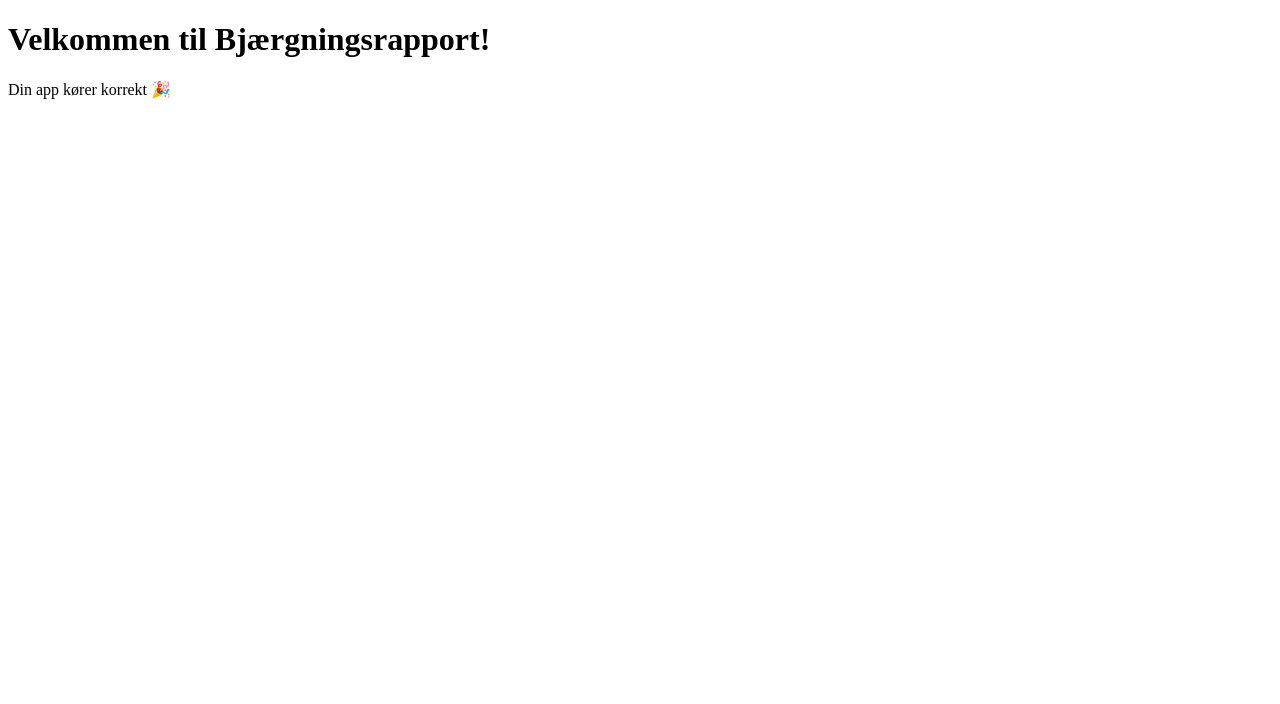
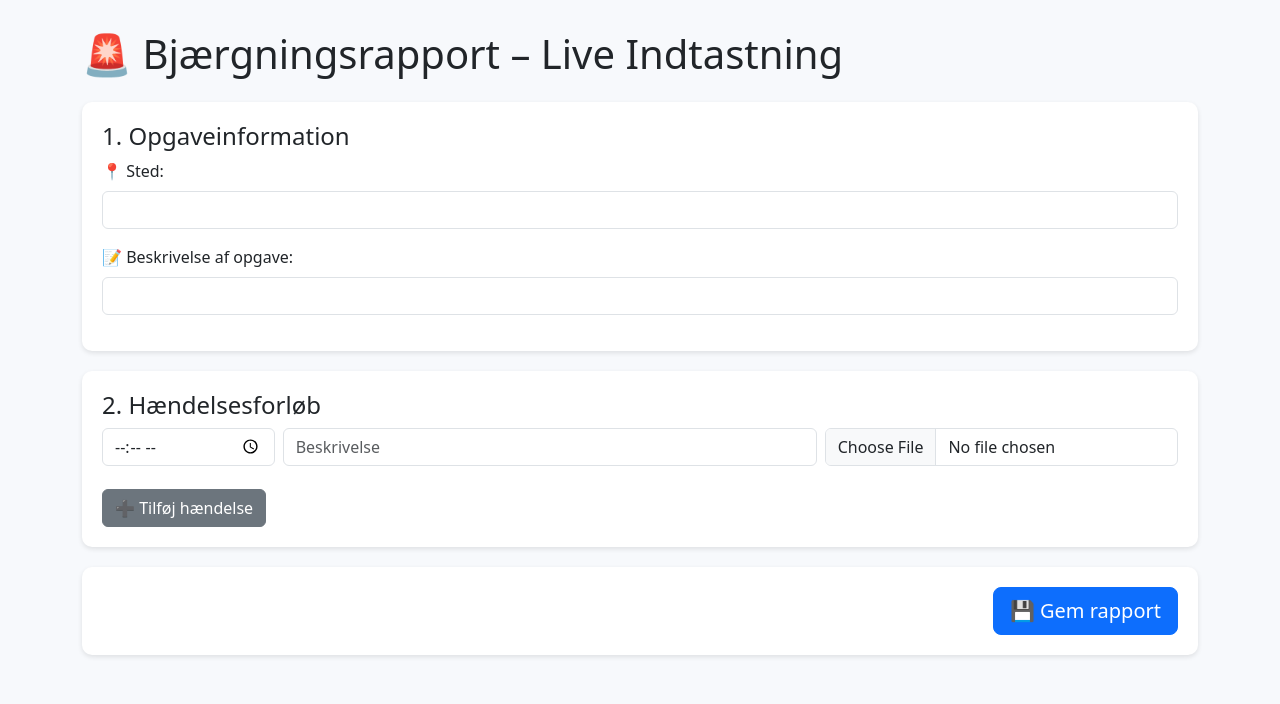
Before and after one commit to Simonsen9430/bjaergningsrapport, a Flask app: page / in a window 1280 px wide. Shown: the top 704 px of the page. Run offline with Flask 3, Linux system fonts and the light colour scheme.

Commit message:
Tilføjet live formular til index.html

```diff
--- a/templates/index.html
+++ b/templates/index.html
@@ -2,10 +2,86 @@
 <html lang="da">
 <head>
     <meta charset="UTF-8">
-    <title>Bjærgningsrapport</title>
+    <meta name="viewport" content="width=device-width, initial-scale=1">
+    <title>Bjærgningsrapport Live</title>
+    <link href="https://cdn.jsdelivr.net/npm/bootstrap@5.3.2/dist/css/bootstrap.min.css" rel="stylesheet">
+    <link rel="manifest" href="/static/manifest.json">
+    <script src="/static/app.js" defer></script>
+    <style>
+        body {
+            background-color: #f7f9fc;
+            padding: 30px;
+        }
+        .form-section {
+            background: white;
+            border-radius: 10px;
+            padding: 20px;
+            box-shadow: 0 2px 5px rgba(0,0,0,0.1);
+            margin-bottom: 20px;
+        }
+        .entry {
+            margin-bottom: 15px;
+        }
+    </style>
 </head>
 <body>
-    <h1>Velkommen til Bjærgningsrapport!</h1>
-    <p>Din app kører korrekt 🎉</p>
+    <div class="container">
+        <h1 class="mb-4">🚨 Bjærgningsrapport – Live Indtastning</h1>
+
+        <form method="post" enctype="multipart/form-data">
+            <div class="form-section">
+                <h4>1. Opgaveinformation</h4>
+                <div class="mb-3">
+                    <label class="form-label">📍 Sted:</label>
+                    <input type="text" name="location" class="form-control" required>
+                </div>
+                <div class="mb-3">
+                    <label class="form-label">📝 Beskrivelse af opgave:</label>
+                    <input type="text" name="subject" class="form-control" required>
+                </div>
+            </div>
+
+            <div class="form-section">
+                <h4>2. Hændelsesforløb</h4>
+                <div id="entries">
+                    <div class="entry row g-2">
+                        <div class="col-md-2">
+                            <input type="time" name="entry_time" class="form-control" required>
+                        </div>
+                        <div class="col-md-6">
+                            <input type="text" name="entry_desc" class="form-control" placeholder="Beskrivelse" required>
+                        </div>
+                        <div class="col-md-4">
+                            <input type="file" name="entry_image" class="form-control" accept="image/*" capture="environment">
+                        </div>
+                    </div>
+                </div>
+                <button type="button" id="addEntry" class="btn btn-secondary mt-2">➕ Tilføj hændelse</button>
+            </div>
+
+            <div class="form-section text-end">
+                <button type="submit" class="btn btn-primary btn-lg">💾 Gem rapport</button>
+            </div>
+        </form>
+    </div>
+
+    <script>
+        document.getElementById('addEntry').addEventListener('click', function() {
+            const container = document.getElementById('entries');
+            const div = document.createElement('div');
+            div.className = 'entry row g-2';
+            div.innerHTML = `
+                <div class="col-md-2">
+                    <input type="time" name="entry_time" class="form-control" required>
+                </div>
+                <div class="col-md-6">
+                    <input type="text" name="entry_desc" class="form-control" placeholder="Beskrivelse" required>
+                </div>
+                <div class="col-md-4">
+                    <input type="file" name="entry_image" class="form-control" accept="image/*" capture="environment">
+                </div>`;
+            container.appendChild(div);
+        });
+    </script>
 </body>
 </html>
```
